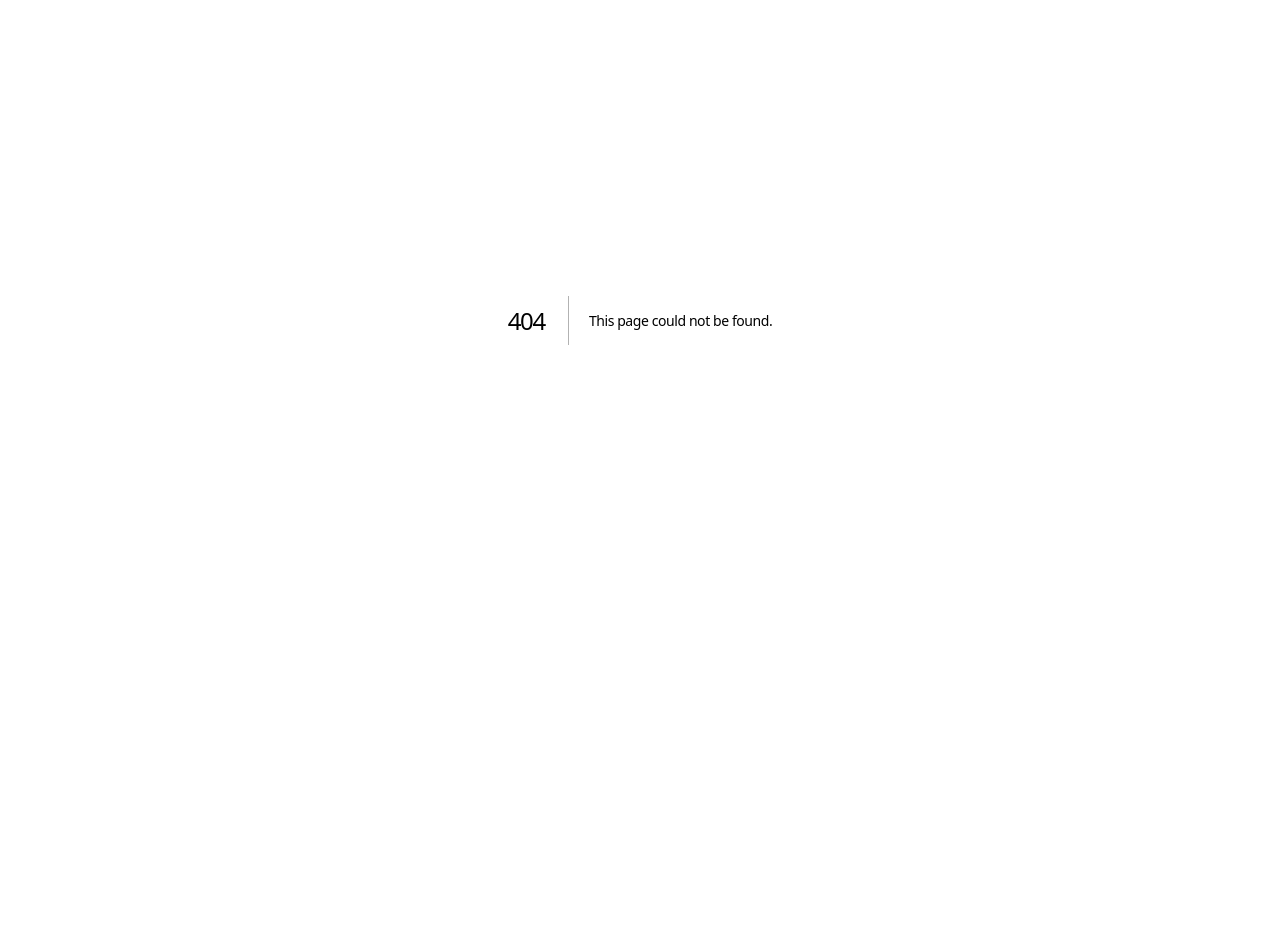
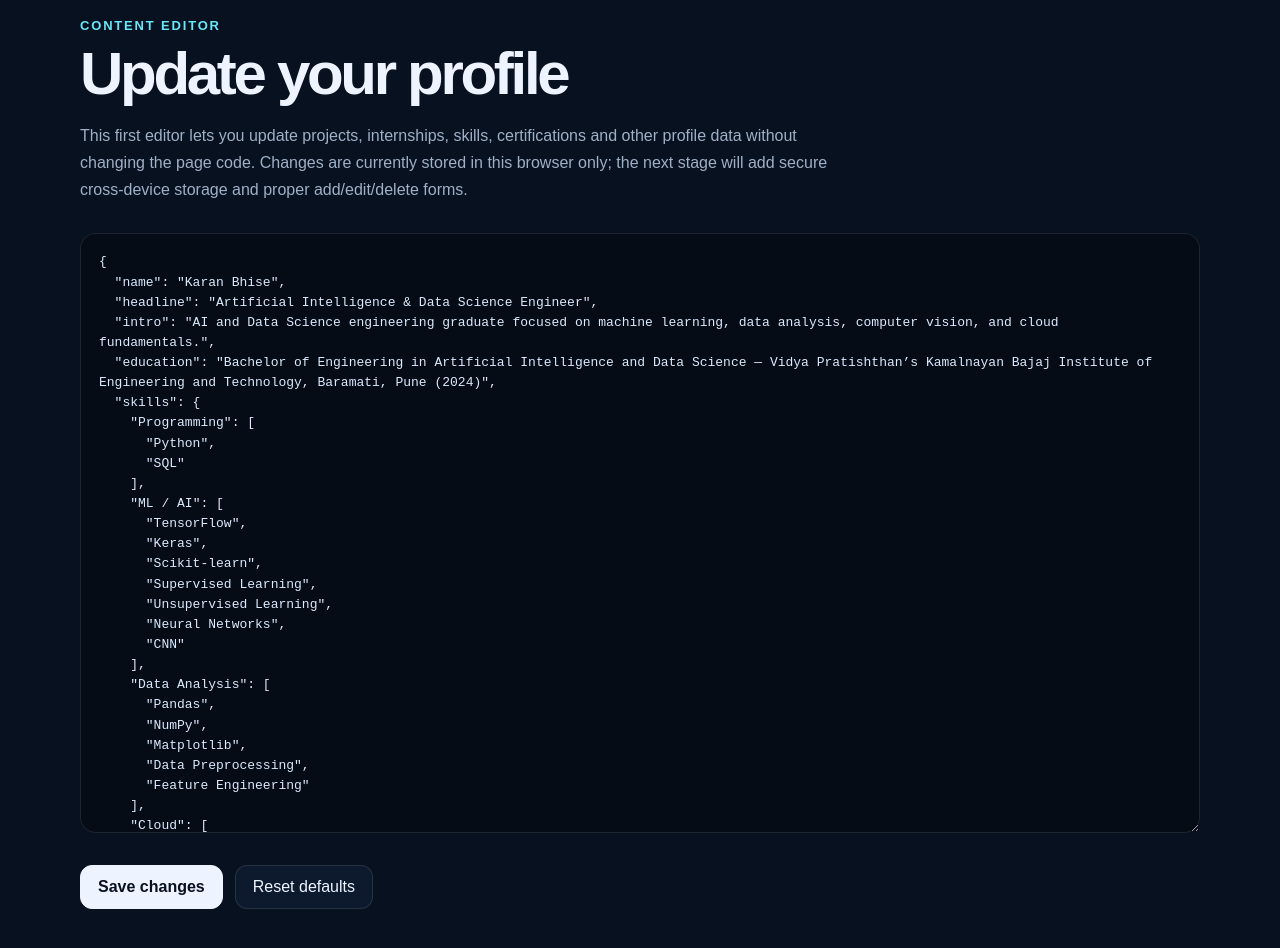
Before and after one commit to Karanaldo-07/karan-interview-prep, a Next.js app: page /admin in a window 1280 px wide. Before the commit this address had no page. Shown: the part 80-1028 px from the top of the page. Before the commit the page ends 800 px from the top, so only its background shows below. Built offline with nearby package versions, Linux system fonts and the light colour scheme.

Commit message:
Add first profile editor

```diff
--- /dev/null
+++ b/app/admin/page.tsx
@@ -0,0 +1,51 @@
+"use client";
+
+import { useEffect, useState } from "react";
+import { profile as initialProfile } from "@/data/profile";
+
+type Profile = typeof initialProfile;
+
+export default function AdminPage() {
+  const [text, setText] = useState("");
+  const [message, setMessage] = useState("");
+
+  useEffect(() => {
+    const saved = localStorage.getItem("karan-profile");
+    setText(saved || JSON.stringify(initialProfile, null, 2));
+  }, []);
+
+  function save() {
+    try {
+      const parsed = JSON.parse(text) as Profile;
+      localStorage.setItem("karan-profile", JSON.stringify(parsed));
+      setMessage("Saved on this device. Refresh the portfolio to see the changes.");
+    } catch {
+      setMessage("The data is not valid JSON. Please fix it and try again.");
+    }
+  }
+
+  function reset() {
+    localStorage.removeItem("karan-profile");
+    setText(JSON.stringify(initialProfile, null, 2));
+    setMessage("Reset to the resume-based default data.");
+  }
+
+  return (
+    <main className="container" style={{ padding: "50px 0" }}>
+      <a href="/" style={{ color: "var(--accent)" }}>← Back to portfolio</a>
+      <div style={{ margin: "30px 0" }}>
+        <div className="eyebrow">Content editor</div>
+        <h1 style={{ fontSize: "clamp(38px, 6vw, 60px)" }}>Update your profile</h1>
+        <p style={{ color: "var(--muted)", maxWidth: 760, lineHeight: 1.7 }}>
+          This first editor lets you update projects, internships, skills, certifications and other profile data without changing the page code. Changes are currently stored in this browser only; the next stage will add secure cross-device storage and proper add/edit/delete forms.
+        </p>
+      </div>
+      <textarea value={text} onChange={(e) => setText(e.target.value)} spellCheck={false} style={{ width: "100%", minHeight: 600, padding: 18, borderRadius: 16, border: "1px solid var(--line)", background: "#050c16", color: "#dbeafe", fontFamily: "monospace", fontSize: 13, lineHeight: 1.55 }} />
+      <div className="actions">
+        <button className="btn primary" onClick={save}>Save changes</button>
+        <button className="btn" onClick={reset}>Reset defaults</button>
+      </div>
+      {message && <p style={{ color: "var(--accent)", marginTop: 15 }}>{message}</p>}
+    </main>
+  );
+}
```
